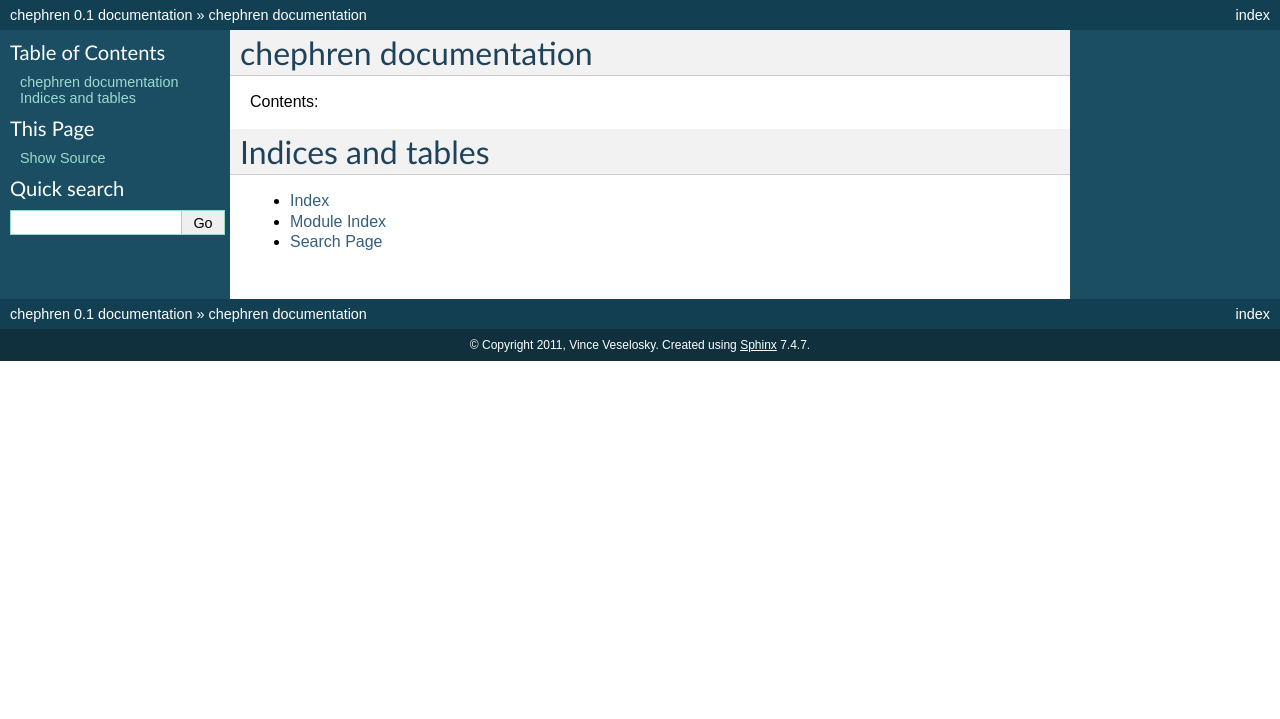
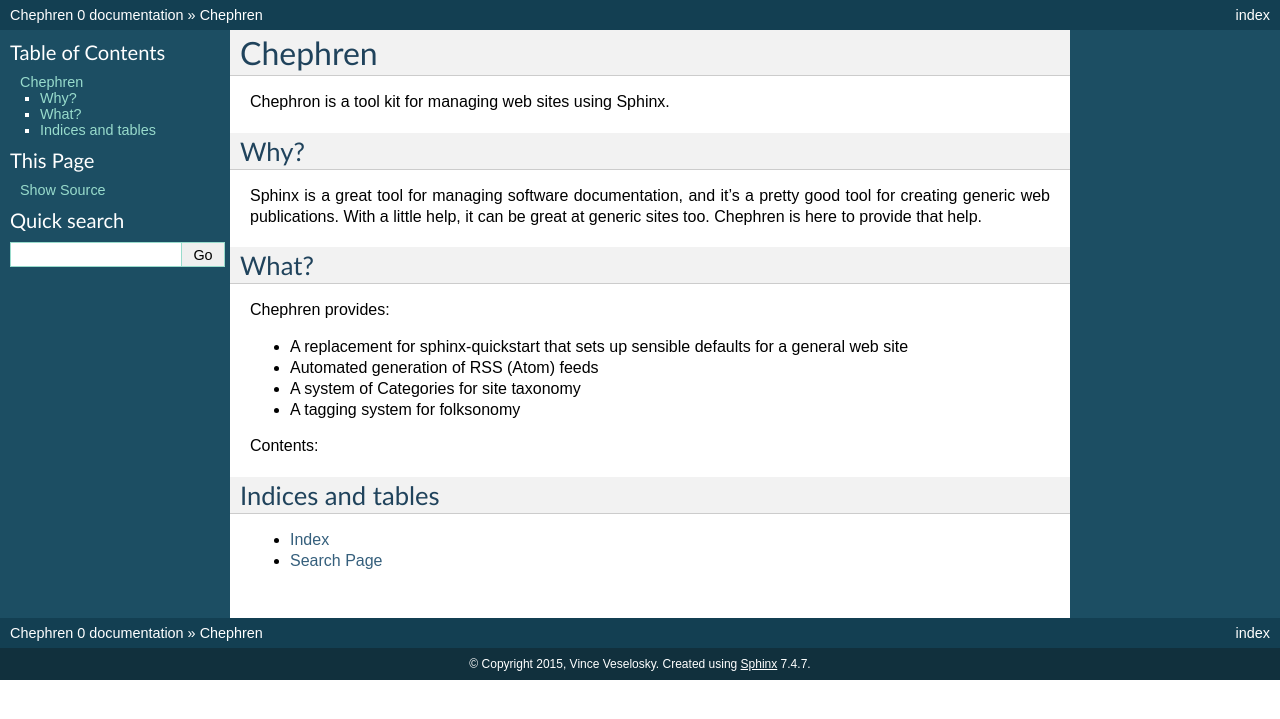
Before and after one commit to veselosky/chephren, a Sphinx documentation site: the page built from docs/index.rst, in a window 1280 px wide. Shown: the top 719 px of the page. Built offline with Sphinx 7.4.7, drawn with Linux system fonts in a browser that asks for light colours.

Commit message:
regenerate sphinx-quickstart

```diff
--- a/docs/conf.py
+++ b/docs/conf.py
@@ -1,9 +1,10 @@
 # -*- coding: utf-8 -*-
 #
-# chephren documentation build configuration file, created by
-# sphinx-quickstart on Mon Jul  4 07:57:25 2011.
+# Chephren documentation build configuration file, created by
+# sphinx-quickstart on Sun Mar  1 11:32:10 2015.
 #
-# This file is execfile()d with the current directory set to its containing dir.
+# This file is execfile()d with the current directory set to its
+# containing dir.
 #
 # Note that not all possible configuration values are present in this
 # autogenerated file.
@@ -11,21 +12,26 @@
 # All configuration values have a default; values that are commented out
 # serve to show the default.
 
-import sys, os
+import sys
+import os
 
 # If extensions (or modules to document with autodoc) are in another directory,
 # add these directories to sys.path here. If the directory is relative to the
 # documentation root, use os.path.abspath to make it absolute, like shown here.
 #sys.path.insert(0, os.path.abspath('.'))
 
-# -- General configuration -----------------------------------------------------
+# -- General configuration ------------------------------------------------
 
 # If your documentation needs a minimal Sphinx version, state it here.
 #needs_sphinx = '1.0'
 
-# Add any Sphinx extension module names here, as strings. They can be extensions
-# coming with Sphinx (named 'sphinx.ext.*') or your custom ones.
-extensions = ['sphinx.ext.autodoc', 'sphinx.ext.intersphinx', 'sphinx.ext.todo', 'sphinx.ext.coverage', 'sphinx.ext.viewcode']
+# Add any Sphinx extension module names here, as strings. They can be
+# extensions coming with Sphinx (named 'sphinx.ext.*') or your custom
+# ones.
+extensions = [
+	'chephren.website'
+]
+primary_domain = 'website'
 
 # Add any paths that contain templates here, relative to this directory.
 templates_path = ['_templates']
@@ -40,17 +46,17 @@
 master_doc = 'index'
 
 # General information about the project.
-project = u'chephren'
-copyright = u'2011, Vince Veselosky'
+project = u'Chephren'
+copyright = u'2015, Vince Veselosky'
 
 # The version info for the project you're documenting, acts as replacement for
 # |version| and |release|, also used in various other places throughout the
 # built documents.
 #
 # The short X.Y version.
-version = '0.1'
+version = '0'
 # The full version, including alpha/beta/rc tags.
-release = '0.1'
+release = '0'
 
 # The language for content autogenerated by Sphinx. Refer to documentation
 # for a list of supported languages.
@@ -66,7 +72,8 @@
 # directories to ignore when looking for source files.
 exclude_patterns = ['_build']
 
-# The reST default role (used for this markup: `text`) to use for all documents.
+# The reST default role (used for this markup: `text`) to use for all
+# documents.
 #default_role = None
 
 # If true, '()' will be appended to :func: etc. cross-reference text.
@@ -86,8 +93,11 @@
 # A list of ignored prefixes for module index sorting.
 #modindex_common_prefix = []
 
+# If true, keep warnings as "system message" paragraphs in the built documents.
+#keep_warnings = False
 
-# -- Options for HTML output ---------------------------------------------------
+
+# -- Options for HTML output ----------------------------------------------
 
 # The theme to use for HTML and HTML Help pages.  See the documentation for
 # a list of builtin themes.
@@ -121,6 +131,11 @@
 # relative to this directory. They are copied after the builtin static files,
 # so a file named "default.css" will overwrite the builtin "default.css".
 html_static_path = ['_static']
+
+# Add any extra paths that contain custom files (such as robots.txt or
+# .htaccess) here, relative to this directory. These files are copied
+# directly to the root of the documentation.
+#html_extra_path = []
 
 # If not '', a 'Last updated on:' timestamp is inserted at every page bottom,
 # using the given strftime format.
@@ -164,21 +179,27 @@
 #html_file_suffix = None
 
 # Output file base name for HTML help builder.
-htmlhelp_basename = 'namedoc'
+htmlhelp_basename = 'Chephrendoc'
 
 
-# -- Options for LaTeX output --------------------------------------------------
+# -- Options for LaTeX output ---------------------------------------------
 
-# The paper size ('letter' or 'a4').
-#latex_paper_size = 'letter'
+latex_elements = {
+# The paper size ('letterpaper' or 'a4paper').
+#'papersize': 'letterpaper',
 
 # The font size ('10pt', '11pt' or '12pt').
-#latex_font_size = '10pt'
+#'pointsize': '10pt',
+
+# Additional stuff for the LaTeX preamble.
+#'preamble': '',
+}
 
 # Grouping the document tree into LaTeX files. List of tuples
-# (source start file, target name, title, author, documentclass [howto/manual]).
+# (source start file, target name, title,
+#  author, documentclass [howto, manual, or own class]).
 latex_documents = [
-  ('index', 'name.tex', u'\\{\\{ name \\}\\} Documentation',
+  ('index', 'Chephren.tex', u'Chephren Documentation',
    u'Vince Veselosky', 'manual'),
 ]
 
@@ -196,9 +217,6 @@
 # If true, show URL addresses after external links.
 #latex_show_urls = False
 
-# Additional stuff for the LaTeX preamble.
-#latex_preamble = ''
-
 # Documents to append as an appendix to all manuals.
 #latex_appendices = []
 
@@ -206,15 +224,108 @@
 #latex_domain_indices = True
 
 
-# -- Options for manual page output --------------------------------------------
+# -- Options for manual page output ---------------------------------------
 
 # One entry per manual page. List of tuples
 # (source start file, name, description, authors, manual section).
 man_pages = [
-    ('index', 'name', u'chephren Documentation',
+    ('index', 'chephren', u'Chephren Documentation',
      [u'Vince Veselosky'], 1)
 ]
 
+# If true, show URL addresses after external links.
+#man_show_urls = False
 
-# Example configuration for intersphinx: refer to the Python standard library.
-intersphinx_mapping = {'http://docs.python.org/': None}
+
+# -- Options for Texinfo output -------------------------------------------
+
+# Grouping the document tree into Texinfo files. List of tuples
+# (source start file, target name, title, author,
+#  dir menu entry, description, category)
+texinfo_documents = [
+  ('index', 'Chephren', u'Chephren Documentation',
+   u'Vince Veselosky', 'Chephren', 'One line description of project.',
+   'Miscellaneous'),
+]
+
+# Documents to append as an appendix to all manuals.
+#texinfo_appendices = []
+
+# If false, no module index is generated.
+#texinfo_domain_indices = True
+
+# How to display URL addresses: 'footnote', 'no', or 'inline'.
+#texinfo_show_urls = 'footnote'
+
+# If true, do not generate a @detailmenu in the "Top" node's menu.
+#texinfo_no_detailmenu = False
+
+
+# -- Options for Epub output ----------------------------------------------
+
+# Bibliographic Dublin Core info.
+epub_title = u'Chephren'
+epub_author = u'Vince Veselosky'
+epub_publisher = u'Vince Veselosky'
+epub_copyright = u'2015, Vince Veselosky'
+
+# The basename for the epub file. It defaults to the project name.
+#epub_basename = u'Chephren'
+
+# The HTML theme for the epub output. Since the default themes are not optimized
+# for small screen space, using the same theme for HTML and epub output is
+# usually not wise. This defaults to 'epub', a theme designed to save visual
+# space.
+#epub_theme = 'epub'
+
+# The language of the text. It defaults to the language option
+# or en if the language is not set.
+#epub_language = ''
+
+# The scheme of the identifier. Typical schemes are ISBN or URL.
+#epub_scheme = ''
+
+# The unique identifier of the text. This can be a ISBN number
+# or the project homepage.
+#epub_identifier = ''
+
+# A unique identification for the text.
+#epub_uid = ''
+
+# A tuple containing the cover image and cover page html template filenames.
+#epub_cover = ()
+
+# A sequence of (type, uri, title) tuples for the guide element of content.opf.
+#epub_guide = ()
+
+# HTML files that should be inserted before the pages created by sphinx.
+# The format is a list of tuples containing the path and title.
+#epub_pre_files = []
+
+# HTML files shat should be inserted after the pages created by sphinx.
+# The format is a list of tuples containing the path and title.
+#epub_post_files = []
+
+# A list of files that should not be packed into the epub file.
+epub_exclude_files = ['search.html']
+
+# The depth of the table of contents in toc.ncx.
+#epub_tocdepth = 3
+
+# Allow duplicate toc entries.
+#epub_tocdup = True
+
+# Choose between 'default' and 'includehidden'.
+#epub_tocscope = 'default'
+
+# Fix unsupported image types using the PIL.
+#epub_fix_images = False
+
+# Scale large images.
+#epub_max_image_width = 0
+
+# How to display URL addresses: 'footnote', 'no', or 'inline'.
+#epub_show_urls = 'inline'
+
+# If false, no index is generated.
+#epub_use_index = True
--- a/docs/index.rst
+++ b/docs/index.rst
@@ -1,10 +1,23 @@
-.. chephren documentation master file, created by
-   sphinx-quickstart on Mon Jul  4 07:57:25 2011.
-   You can adapt this file completely to your liking, but it should at least
-   contain the root `toctree` directive.
+======================================
+Chephren
+======================================
 
-chephren documentation
+Chephron is a tool kit for managing web sites using Sphinx.
+
+Why?
 ======================================
+
+Sphinx is a great tool for managing software documentation, and it's a pretty good tool for creating generic web publications. With a little help, it can be great at generic sites too. Chephren is here to provide that help.
+
+What?
+======================================
+
+Chephren provides:
+
+* A replacement for sphinx-quickstart that sets up sensible defaults for a general web site
+* Automated generation of RSS (Atom) feeds
+* A system of Categories for site taxonomy
+* A tagging system for folksonomy
 
 Contents:
 
```
Also changed, not shown: other parts of docs/index.rst (+0 -1 lines), 3 other files.
